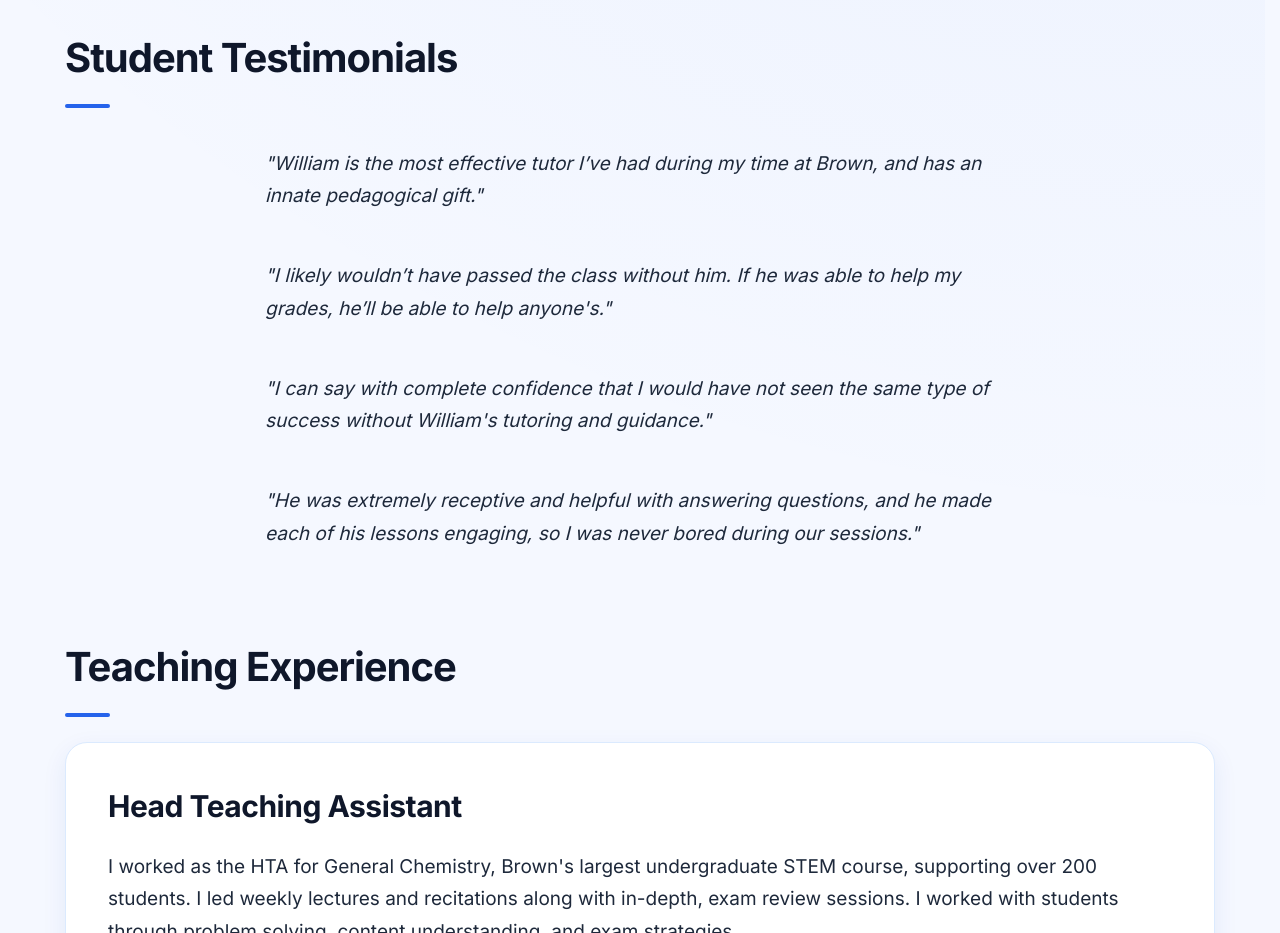
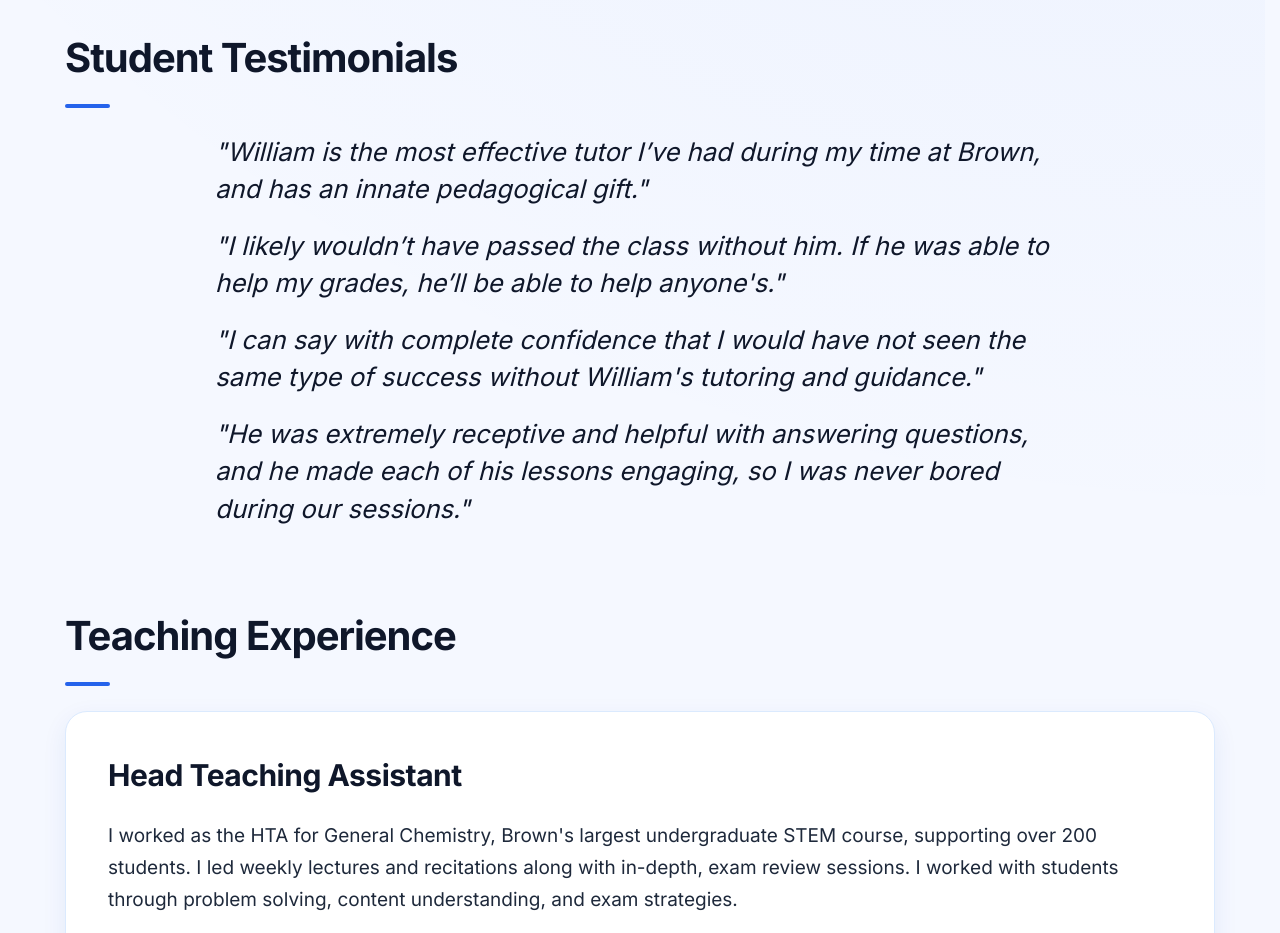
Before and after one commit to pythonschmython/william-roberts-website, a Next.js app: page / in a window 1280 px wide. Shown: the part 1260-2193 px from the top of the page. Built offline with nearby package versions, Linux system fonts and the light colour scheme.

Commit message:
huge font

```diff
--- a/app/globals.css
+++ b/app/globals.css
@@ -120,12 +120,6 @@ h1 {
   color: #475569;
 }
 
-.testimonial {
-  margin-top: 2rem;
-  font-size: 3 rem;
-  font-style: italic;
-  color: #64748b;
-}
 
 .hero-button {
   text-align: center;
@@ -336,32 +330,37 @@ p {
   font-size:18px;
 }
 
-/* Testimonials */
+
+/* ---------- Testimonials ---------- */
 
 .testimonials {
-  max-width: 750px;
+  max-width: 850px;
   margin: 0 auto;
 }
 
 .testimonial {
-  padding: 0.5rem 0;
+  margin-bottom: 1.25rem;
 }
 
 .testimonial:last-child {
-  border-bottom: none;
+  margin-bottom: 0;
 }
 
 .testimonial p {
   margin: 0;
-  font-size: 3 rem;
-  line-height: 1.7;
+  font-size: 1.6rem;
+  line-height: 1.45;
   font-style: italic;
+  color: #0f172a;
 }
 
 .testimonial span {
-  margin-top: 0.2rem;
+  display: block;
+  margin-top: 0.3rem;
+  margin-left: 1rem;
+  font-size: 1rem;
+  color: #64748b;
 }
-
 
 /* ---------- Timeline ---------- */
 
```
